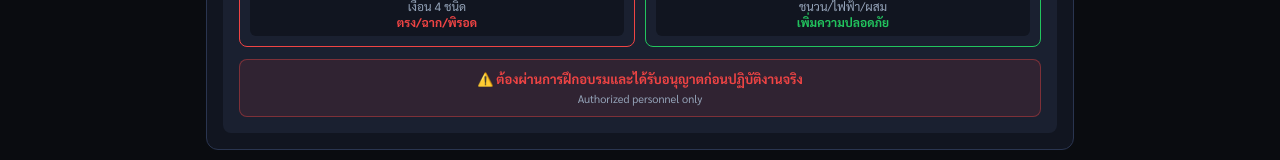
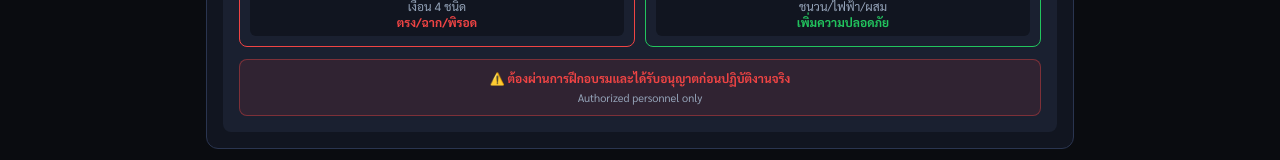
Before and after one commit to sleeper39-ops/demoman, a plain HTML site: page index.html in a window 1280 px wide. Shown: the part 778-938 px from the top of the page. Drawn offline with Linux system fonts and the light colour scheme.

Commit message:
Update index.html

```diff
--- a/index.html
+++ b/index.html
@@ -306,7 +306,7 @@
         </div>
         <!-- Safety band -->
         <div style="background:rgba(239,68,68,0.1);border:1px solid rgba(239,68,68,0.4);border-radius:8px;padding:10px;text-align:center;">
-          <div style="font-size:13px;font-weight:700;color:#ef4444;">⚠️ ต้องผ่านการฝึกอบรมและได้รับอนุญาตก่อนปฏิบัติงานจริง</div>
+          <div style="font-size:12px;font-weight:700;color:#ef4444;">⚠️ ต้องผ่านการฝึกอบรมและได้รับอนุญาตก่อนปฏิบัติงานจริง</div>
           <div style="font-size:11px;color:#94a3b8;margin-top:4px;">Authorized personnel only</div>
         </div>
       </div>
```
